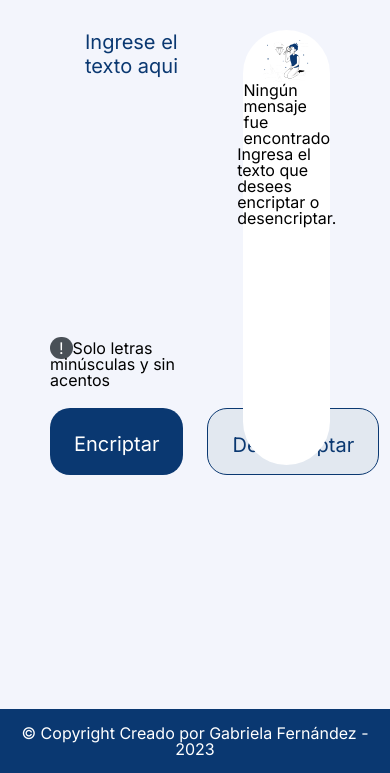
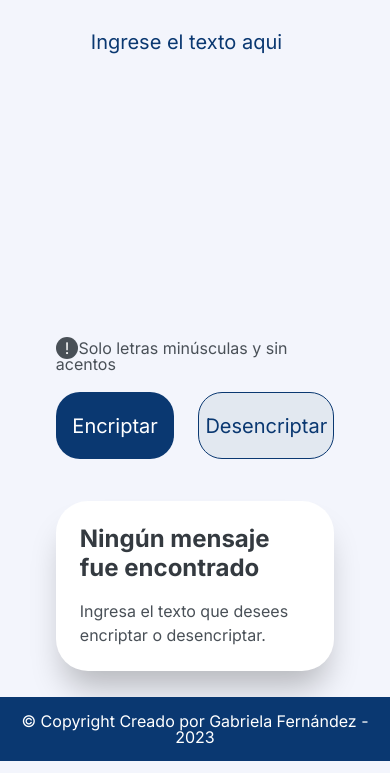
Before and after one commit to GabiiF/Encriptador, a plain HTML site: page index.html in a window 390 px wide. Shown: the part 71-844 px from the top of the page. Drawn offline with Linux system fonts and the light colour scheme.

Commit message:
responsive para tablets

```diff
--- a/style.css
+++ b/style.css
@@ -43,6 +43,7 @@ main{
 #desencriptar-texto{
     width: 90%;
     background-color: white;
+    color: #495057;
     display: none;
 }
 
@@ -52,6 +53,9 @@ main{
     border-radius: 50px;
     padding: 1px 9px;
 }
+#leyenda{
+    color: #495057;
+}
 #botones{
     display: flex;
     gap: 24px;
@@ -59,14 +63,11 @@ main{
 
 .boton{
     font-size: 20px;
-    border-radius: 20px;
-    padding: 15px;
-
+    border-radius: 24px;
     margin-top: 20px;
 
     width: 328px;
     height: 67px;
-    padding: 24px;
     cursor: pointer;
 }
 #boton-encriptar{
@@ -115,3 +116,49 @@ main{
     bottom: 0;
     width: 100%;
 }
+
+/*Tablets 768px-1023px*/
+@media (max-width: 1023px){/*(max-width: 425px)*/
+    main{
+        flex-direction: column;
+        align-items: center;
+        gap: 32px;
+    }
+    #encriptador {
+        width: 96%;
+        margin: 0;
+    }
+    #desencriptador {
+        width: 96%;
+        border-radius: 32px;
+        padding: 1.5em;
+        box-shadow: 0px 24px 32px -8px #00000040;
+    }
+    #munieco {
+        display: none;
+    }
+    #titulo{
+        font-weight: 700;
+        font-size: 24px;
+        line-height: 28.8px;
+        color: #343A40;
+        margin-bottom: 16px;
+    }
+    #subtitulo{
+        font-weight: 400;
+        font-size: 16px;
+        line-height: 24px;
+        color: #495057;
+    }
+    #pie {
+        position: relative;
+    }
+
+}
+
+
+/*Mobile*/
+@media (max-width: 627px){/*(max-width: 425px)*/
+
+
+}
```
